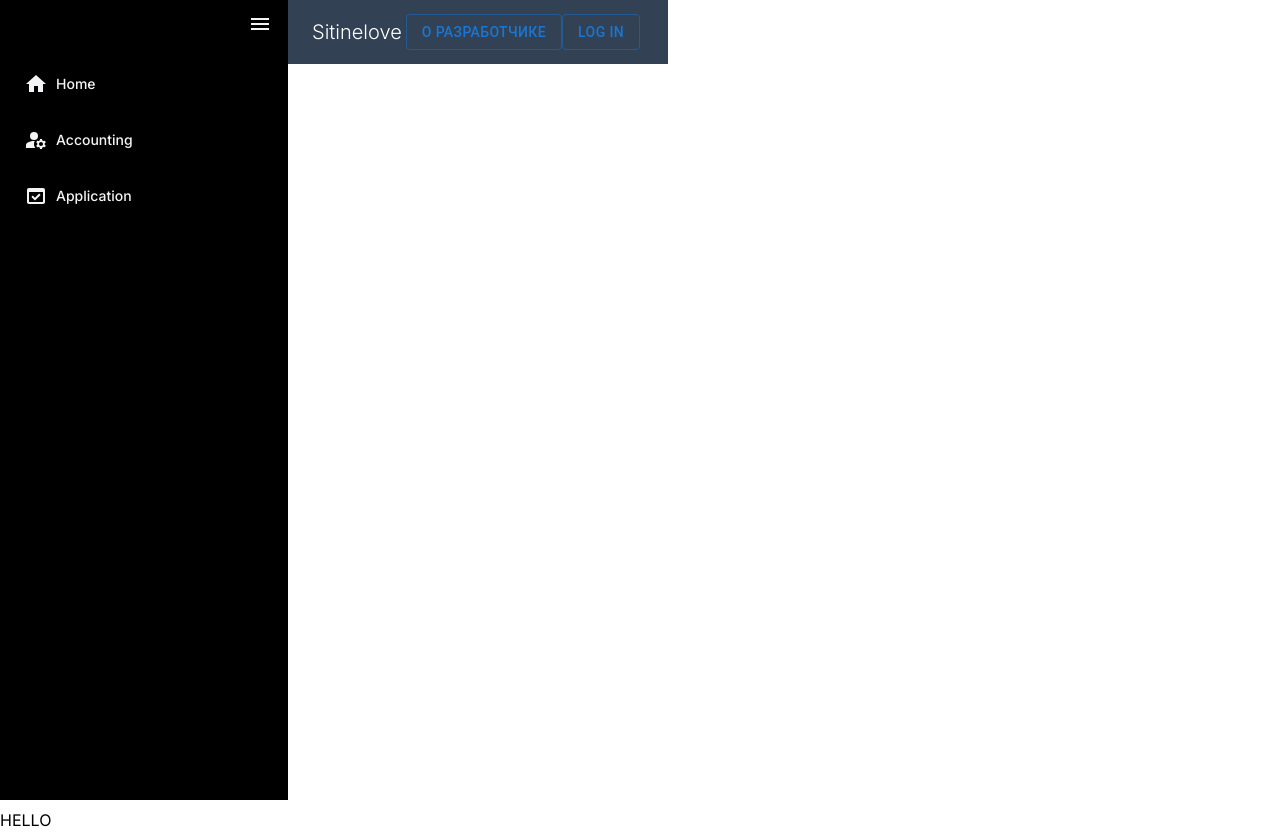
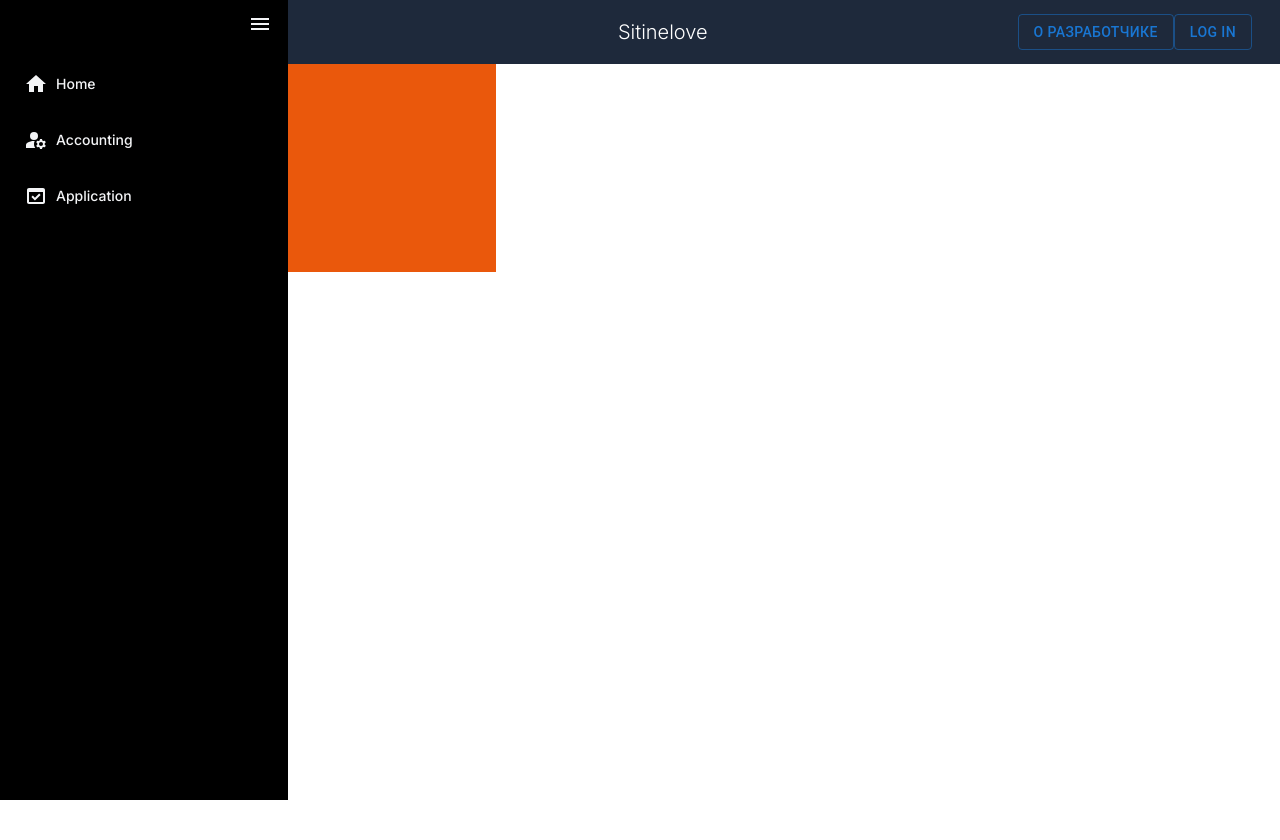
Before and after one commit to Sistinelove/automated-service-center, a Next.js app: page / in a window 1280 px wide. After the commit the page ends 800 px from the top, so only its background shows below. Built offline with nearby package versions, Linux system fonts and the light colour scheme.

Commit message:
update sidebar and header

```diff
--- a/app/Header.tsx
+++ b/app/Header.tsx
@@ -4,10 +4,8 @@ import { Sidebar } from './sidebar';
 
   const Header = () => {
     return (
-    <div className='flex '>
-      <Sidebar />
-      <div>
-        <div className="flex justify-between items-center  max-h-screen h-16 bg-slate-700 py-4 px-6 m-0 text-white">
+        <div className="flex justify-between items-center w-full
+         max-h-screen h-16 bg-slate-800 py-4 px-6 m-0 text-white">
           <div className="flex-grow text-center">
             <h1 className="text-xl font-light">Sitinelove</h1>
           </div>
@@ -16,8 +14,6 @@ const Header = () => {
             <Button variant="outlined" className="text-teal-400 text-sm">Log In</Button>
           </div>
         </div>
-      </div>
-    </div>
     );
   };
 
--- a/app/layout.tsx
+++ b/app/layout.tsx
@@ -4,6 +4,7 @@ import { Inter } from 'next/font/google';
 import { Sora, Raleway } from 'next/font/google';
 import './globals.css';
 import Header from './Header';
+import { Sidebar } from './sidebar';
 
 const inter = Inter({ subsets: ['latin'] });
 const raleway = Raleway({ subsets: ['latin'] });
@@ -21,8 +22,13 @@ export default function RootLayout({
   return (
     <html lang="en">
       <body className={inter.className}>
-        <Header />
-        {children}
+        <div className="flex ">
+          <Sidebar />
+          <div className='flex grow flex-wrap flex-col'>
+            <Header />
+            {children}</div>
+        </div>
+
       </body>
     </html>
   );
--- a/app/page.tsx
+++ b/app/page.tsx
@@ -1,6 +1,8 @@
+import React from 'react';
+
 
 export default function Home() {
   return (
-    <div className="py-2">HELLO</div>
+    <div className="bg-orange-600 w-52 h-52"></div>
   );
 }
--- a/package.json
+++ b/package.json
@@ -3,7 +3,7 @@
   "version": "0.1.0",
   "private": true,
   "scripts": {
-    "dev": "next dev",
+    "dev": "next dev ",
     "build": "next build",
     "start": "next start",
     "lint": "next lint"
```
Lines whose indentation alone changed are shown as unchanged.
